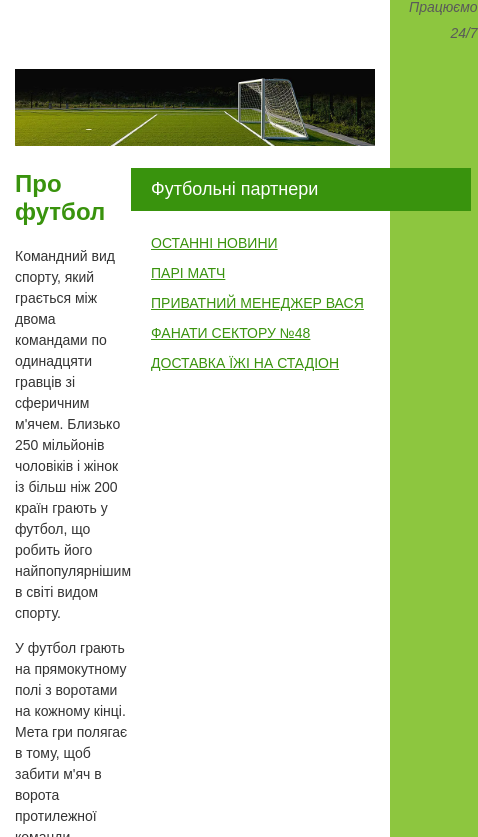
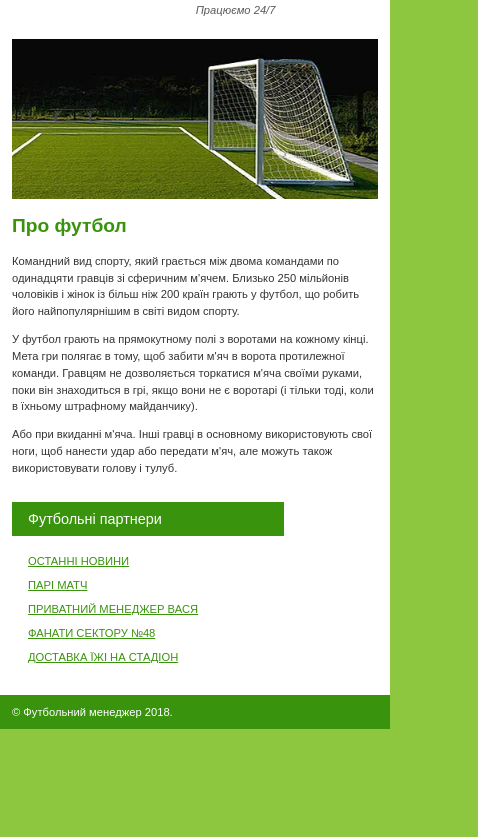
Before and after one commit to Dora-fx/football-manager, a plain HTML site: page index.html in a window 390 px wide. Shown: the part 137-974 px from the top of the page, 478 px wide, since content can reach past the window. After the commit the page ends 866 px from the top, so only its background shows below. Drawn offline with Linux system fonts and the light colour scheme.

Commit message:
phone scr

```diff
--- a/css/style.css
+++ b/css/style.css
@@ -1,3 +1,7 @@
+html {
+    font-size: 0.8px;
+}
+
 body {
     margin: 0;
     font-family: "Arial", sans-serif;
@@ -7,26 +11,28 @@ body {
 
 .wrapper {
     margin: 0 auto;
-    padding: 0 15px;
-    max-width: 960px;
+    padding: 0 15rem;
+    max-width: 960rem;
     background-color: white;
 }
 
 .header {
     display: flex;
-    justify-content: space-between;
-    padding: 25px 0;
+    justify-content: center;
+    flex-wrap: wrap;
+    row-gap: 15rem;
+    padding: 25rem 0;
 }
 
 .header p {
     margin: 0;
     color: #39930d;
-    font-size: 22px;
+    font-size: 22rem;
 }
 
 .header i {
     color: #5a5a5a;
-    font-size: 14px;
+    font-size: 14rem;
 }
 
 .name {
@@ -35,11 +41,12 @@ body {
 
 .name b {
     display: block;
-    font-size: 44px;
+    font-size: 44rem;
 }
 
 .name img {
-    margin: 0 35px;
+    width: 100rem;
+    margin: 0 35rem;
 }
 
 .contact p {
@@ -52,35 +59,39 @@ body {
 }
 
 .main-img {
+    height: 200rem;
+    object-fit: cover;
+    object-position: 70% 0;
     width: 100%;
 }
 
 .main {
     display: flex;
     justify-content: space-between;
-    margin-bottom: 30px;
+    flex-wrap: wrap;
+    margin-bottom: 30rem;
 }
 
 .info {
-    max-width: 600px;
+    max-width: 600rem;
 }
 
 .info h1 {
     color: #39930d;
-    font-size: 24px;
+    font-size: 24rem;
 }
 
 .info p {
     color: #343434;
-    font-size: 14px;
+    font-size: 14rem;
     line-height: 1.5em;
 }
 
 .menu p {
-    padding: 11px 20px;
-    width: 300px;
+    padding: 11rem 20rem;
+    width: 300rem;
     color: #ffffff;
-    font-size: 18px;
+    font-size: 18rem;
     background-color: #39930d;
 }
 
@@ -99,9 +110,9 @@ body {
 
 .menu a {
     display: block;
-    padding-left: 20px;
+    padding-left: 20rem;
     color: #39930d;
-    font-size: 14px;
+    font-size: 14rem;
     line-height: 2.14em;
     text-decoration: underline;
     text-transform: uppercase;
@@ -109,15 +120,21 @@ body {
 }
 
 .menu li:hover>a {
-    margin-left: 5px;
+    margin-left: 5rem;
     color: #343434;
     text-decoration: none;
 }
 
 .copyright {
-    margin: 0 -15px;
-    padding: 14px 15px;
+    margin: 0 -15rem;
+    padding: 14rem 15rem;
     color: #fff;
-    font-size: 14px;
+    font-size: 14rem;
     background-color: #39930d;
 }
+
+@media screen and (min-width: 768px) {
+    .header {
+        justify-content: space-between;
+    }
+}
```
